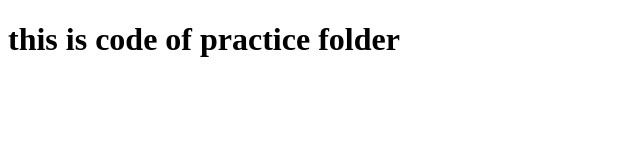
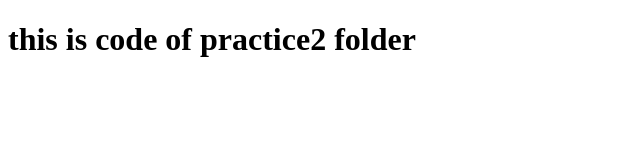
Before and after one commit to rajprajapati2612/Learning_Github, a plain HTML site: page practice/index.html in a window 1280 px wide. Shown: the full height of the page, 0-640 px from the left. Drawn offline with Linux system fonts and the light colour scheme.

Commit message:
this is second part

```diff
--- a/practice/index.html
+++ b/practice/index.html
@@ -6,6 +6,6 @@
     <title>Document</title>
 </head>
 <body>
-    <h1>this is code of practice folder</h1>
+    <h1>this is code of practice2 folder</h1>
 </body>
 </html>
```
